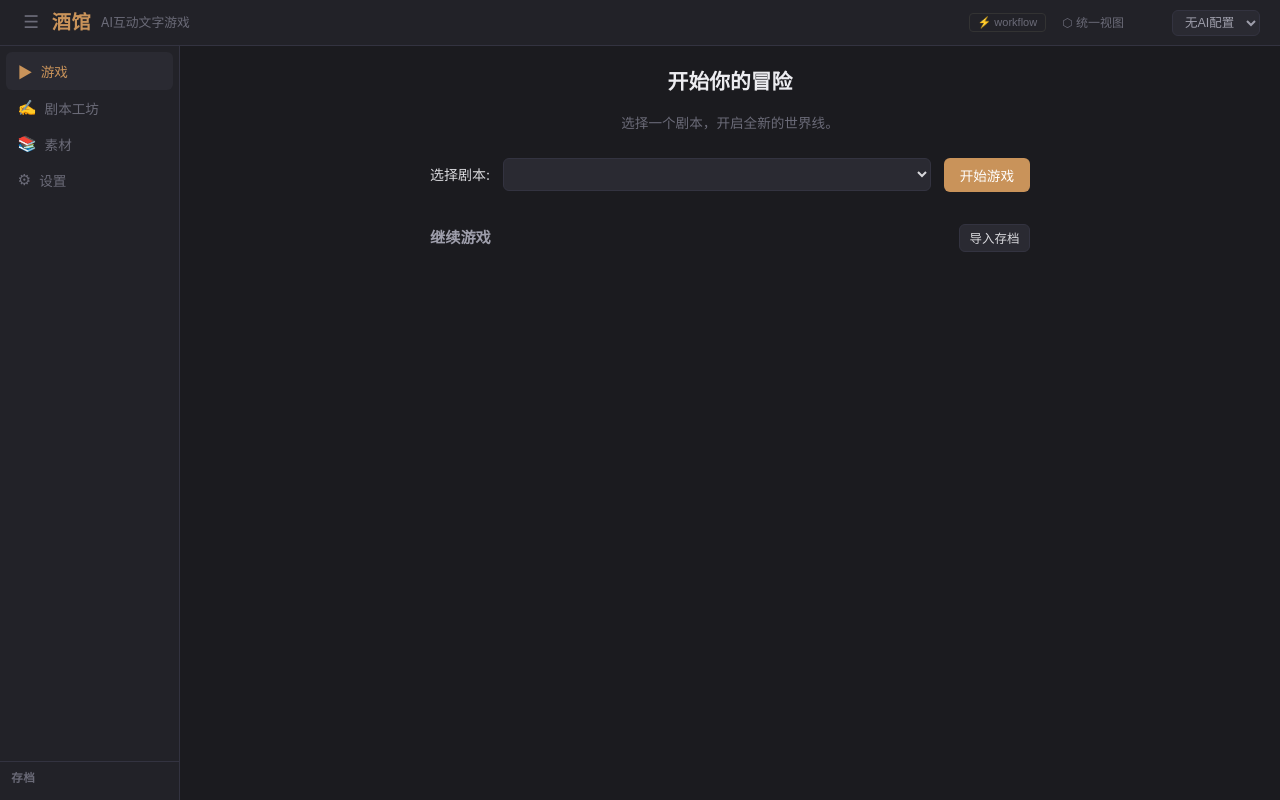
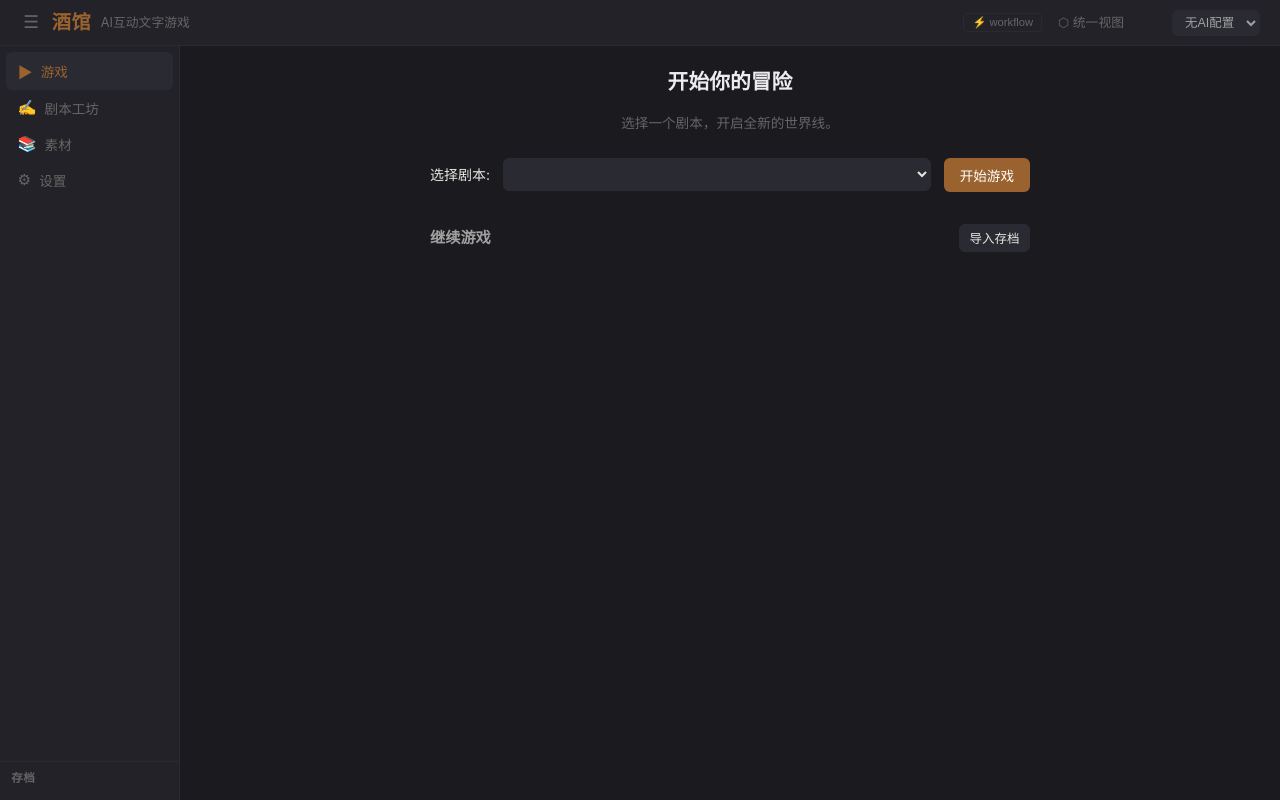
Before and after one commit to SteDean-Sawamura/private_tavern, a plain HTML site: page static/index.html in a window 1280 px wide. Drawn offline with Linux system fonts and the light colour scheme; no server answers.

Commit message:
Unified design system: token-driven CSS overhaul
New: static/css/design-tokens.css (58L)
  - Brand: amber-brown #9a622f
  - Backgrounds: 5-level (bg-0 through bg-4)
  - Text: 3-level (text-0/1/2)
  - Font sizes: 5-level (xs/sm/base/lg/xl)
  - Spacing: 4px grid (xs/sm/md/lg/xl)
  - Radius, shadows, transitions

All 4 CSS files now reference tokens:
  - style.css: :root aliases, button active/focus states,
    status panel 520→400px, narrative flex:1
  - shell.css: removed duplicate :root, references tokens
  - main.css: references tokens
  - rpg_map_ui.html: references tokens

Inline styles → CSS classes:
  - .btn-mode-toggle (pipeline mode button)
  - .link-shell (unified view link)

All pages import design-tokens.css first.

Co-Authored-By: Claude <noreply@anthropic.com>

```diff
--- /dev/null
+++ b/static/css/design-tokens.css
@@ -0,0 +1,58 @@
+/* 酒馆设计系统 — 统一 token */
+:root {
+  /* 品牌色（琥珀棕，借鉴 dsh-tavern） */
+  --brand: #9a622f;
+  --brand-hover: #a66b35;
+  --brand-dim: rgba(166, 107, 53, 0.10);
+  --brand-active: rgba(166, 107, 53, 0.24);
+
+  /* 背景层级（从深到浅） */
+  --bg-0: #151518;    /* 最深底层 */
+  --bg-1: #1b1b1f;    /* 主背景 */
+  --bg-2: #222228;    /* 卡片/面板 */
+  --bg-3: #2a2a32;    /* 悬浮/弹窗 */
+  --bg-4: #333340;    /* 高亮/选中 */
+
+  /* 文字层级 */
+  --text-0: #e8e6e3;  /* 主要文字 */
+  --text-1: #a0a0a0;  /* 次要文字 */
+  --text-2: #666;     /* 弱化文字 */
+
+  /* 边框 */
+  --border: #2a2a30;
+  --border-hover: #444;
+
+  /* 语义色 */
+  --success: #4da66d;
+  --warning: #c68a3a;
+  --danger: #c45f5f;
+  --info: #447ee6;
+
+  /* 字号（5级） */
+  --text-xs: 0.7rem;   /* 11px 辅助标签 */
+  --text-sm: 0.8rem;   /* 13px 次要内容 */
+  --text-base: 0.9rem; /* 14px 正文 */
+  --text-lg: 1.05rem;  /* 17px 小标题 */
+  --text-xl: 1.3rem;   /* 21px 大标题 */
+
+  /* 间距（4px 网格） */
+  --sp-xs: 4px;
+  --sp-sm: 8px;
+  --sp-md: 16px;
+  --sp-lg: 24px;
+  --sp-xl: 40px;
+
+  /* 圆角 */
+  --radius-sm: 4px;
+  --radius-md: 8px;
+  --radius-lg: 12px;
+
+  /* 阴影 */
+  --shadow-sm: 0 1px 3px rgba(0,0,0,0.3);
+  --shadow-md: 0 4px 12px rgba(0,0,0,0.4);
+  --shadow-lg: 0 8px 24px rgba(0,0,0,0.5);
+
+  /* 过渡 */
+  --ease: 0.18s ease;
+  --ease-slow: 0.3s ease;
+}
--- a/static/css/main.css
+++ b/static/css/main.css
@@ -1,34 +1,29 @@
 :root {
-  --bg-primary: #1b1b1f;
-  --bg-secondary: #222228;
-  --bg-card: #2a2a32;
-  --bg-hover: #35353f;
-  --bg-inset: #18181c;
+  /* 迁移到 design-tokens.css，这里做别名兼容 */
+  --bg-primary: var(--bg-1);
+  --bg-secondary: var(--bg-2);
+  --bg-card: var(--bg-3);
+  --bg-hover: var(--bg-4);
+  --bg-inset: var(--bg-0);
 
-  --text-primary: #d8d8dc;
-  --text-secondary: #9e9eab;
-  --text-muted: #6b6b78;
+  --text-primary: var(--text-0);
+  --text-secondary: var(--text-1);
+  --text-muted: var(--text-2);
   --text-bright: #ececf0;
 
-  --accent: #c9935a;
-  --accent-hover: #daa76e;
-  --accent-dim: rgba(201, 147, 90, 0.15);
+  --accent: var(--brand);
+  --accent-hover: var(--brand-hover);
+  --accent-dim: var(--brand-dim);
   --accent-rgb: 201,147,90;
 
-  --gold: #e6a817;
-
-  --success: #6dab6d;
-  --warning: #c9a44a;
-  --danger: #b85c5c;
-  --info: #6a9ab5;
+  --gold: var(--brand);
 
   --health: #c27070;
   --mood: #c9a44a;
   --relation: #a87fc4;
   --study: #6a9ab5;
 
-  --border: #333340;
-  --border-light: #3e3e4c;
+  --border-light: var(--border-hover);
   --radius: 6px;
   --shadow: 0 2px 8px rgba(0,0,0,0.3);
 }
--- a/static/css/shell.css
+++ b/static/css/shell.css
@@ -1,27 +1,20 @@
 :root {
-  --brand: #9a622f;
-  --brand-hover: #a66b35;
-  --brand-dim: rgba(166, 107, 53, 0.10);
-  --brand-active: rgba(166, 107, 53, 0.22);
+  /* 迁移到 design-tokens.css，这里做别名兼容 */
+  --brand-active: var(--brand-active, rgba(166, 107, 53, 0.22));
 
-  --bg-base: #18181b;
-  --bg-surface: #1e1e22;
-  --bg-elevated: #27272c;
+  --bg-base: var(--bg-0);
+  --bg-surface: var(--bg-1);
+  --bg-elevated: var(--bg-2);
 
-  --text-primary: #e4e2df;
-  --text-secondary: #8e8e8e;
-  --text-muted: #5a5a5a;
+  --text-primary: var(--text-0);
+  --text-secondary: var(--text-1);
+  --text-muted: var(--text-2);
 
-  --border: #2a2a30;
-
-  --success: #4da66d;
-  --warning: #c68a3a;
-  --error: #c45f5f;
+  --error: var(--danger);
 
   --header-h: 40px;
   --sidebar-w: 56px;
   --status-h: 24px;
-  --ease: .18s ease;
 }
 
 * { margin: 0; padding: 0; box-sizing: border-box; }
--- a/static/css/style.css
+++ b/static/css/style.css
@@ -2,30 +2,23 @@
 /* Color design: muted dark theme, warm neutrals, subtle accents */
 
 :root {
-    /* Backgrounds — layered grays with warm undertone */
-    --bg-primary: #1b1b1f;
-    --bg-secondary: #222228;
-    --bg-card: #2a2a32;
+    /* 迁移到 design-tokens.css，这里做别名兼容 */
+    --bg-primary: var(--bg-1);
+    --bg-secondary: var(--bg-2);
+    --bg-card: var(--bg-3);
     --bg-card-alt: #2e2e38;
-    --bg-hover: #35353f;
-    --bg-inset: #18181c;
-
-    /* Text hierarchy */
-    --text-primary: #d8d8dc;
-    --text-secondary: #9e9eab;
-    --text-muted: #6b6b78;
+    --bg-hover: var(--bg-4);
+    --bg-inset: var(--bg-0);
+    --bg-tertiary: var(--bg-3);
+
+    --text-primary: var(--text-0);
+    --text-secondary: var(--text-1);
+    --text-muted: var(--text-2);
     --text-bright: #ececf0;
 
-    /* Accent: warm amber (low saturation) */
-    --accent: #c9935a;
-    --accent-hover: #daa76e;
-    --accent-dim: rgba(201, 147, 90, 0.15);
-
-    /* Semantic colors (desaturated) */
-    --success: #6dab6d;
-    --warning: #c9a44a;
-    --danger: #b85c5c;
-    --info: #6a9ab5;
+    --accent: var(--brand);
+    --accent-hover: var(--brand-hover);
+    --accent-dim: var(--brand-dim);
 
     /* Stat colors (soft) */
     --health: #c27070;
@@ -34,23 +27,18 @@
     --relation: #a87fc4;
 
     /* Borders & chrome */
-    --border: #333340;
-    --border-light: #3e3e4c;
-    --border-focus: var(--accent);
+    --border-light: var(--border-hover);
+    --border-focus: var(--brand);
     --scrollbar: #3a3a48;
 
     /* Gold (for special highlights) */
-    --gold: #c9a44a;
+    --gold: var(--brand);
 
     /* Radius tokens */
-    --radius-sm: 4px;
     --radius: 6px;
-    --radius-lg: 10px;
 
     /* Shadows */
-    --shadow-sm: 0 1px 3px rgba(0,0,0,0.25);
     --shadow: 0 2px 8px rgba(0,0,0,0.3);
-    --shadow-lg: 0 4px 20px rgba(0,0,0,0.35);
 }
 
 * { margin: 0; padding: 0; box-sizing: border-box; }
@@ -182,8 +170,10 @@ header h1 {
    STATUS PANEL (right sidebar)
    ================================================ */
 #status-panel {
-    width: 520px;
-    min-width: 480px;
+    width: 400px;
+    min-width: 320px;
+    max-width: 480px;
+    flex-shrink: 1;
     background: var(--bg-secondary);
     border-left: 1px solid var(--border);
     padding: 0;
@@ -224,11 +214,12 @@ header h1 {
     background: var(--bg-secondary);
     flex-shrink: 0;
     overflow-x: auto;
+    scrollbar-width: none;
 }
 .status-tab {
     flex: 1;
-    padding: 0.45rem 0.3rem;
-    font-size: 0.75rem;
+    padding: var(--sp-xs) var(--sp-sm);
+    font-size: var(--text-xs);
     text-align: center;
     cursor: pointer;
     color: var(--text-muted);
@@ -236,6 +227,7 @@ header h1 {
     background: transparent;
     border-bottom: 2px solid transparent;
     transition: all 0.15s;
+    white-space: nowrap;
 }
 .status-tab:hover { color: var(--text-primary); }
 .status-tab.active {
@@ -496,6 +488,8 @@ header h1 {
 }
 .btn-primary:hover { background: var(--accent-hover); }
 .btn-primary:disabled { opacity: 0.4; cursor: not-allowed; }
+.btn-primary:active { transform: scale(0.97); }
+.btn-primary:focus-visible { outline: 2px solid var(--brand); outline-offset: 2px; }
 
 .btn-secondary {
     padding: 0.45rem 1rem;
@@ -509,6 +503,8 @@ header h1 {
     white-space: nowrap;
 }
 .btn-secondary:hover { background: var(--bg-hover); border-color: var(--border-light); }
+.btn-secondary:active { transform: scale(0.97); }
+.btn-secondary:focus-visible { outline: 2px solid var(--brand); outline-offset: 2px; }
 
 .btn-accent {
     padding: 0.45rem 1rem;
@@ -700,8 +696,9 @@ header h1 {
 #narrative-area {
     max-width: 780px;
     margin: 0 auto 1rem;
-    max-height: 55vh;
+    flex: 1;
     overflow-y: auto;
+    min-height: 200px;
     padding-right: 0.5rem;
     position: relative;
 }
@@ -4012,3 +4009,25 @@ input[type="checkbox"] {
 #game-play-screen.img-overlay-active #skill-check-hint {
     position: relative;
 }
+
+/* Header inline-style cleanup */
+.btn-mode-toggle {
+    background: none;
+    border: 1px solid var(--border);
+    color: var(--text-2);
+    padding: 2px 8px;
+    border-radius: var(--radius-sm);
+    font-size: var(--text-xs);
+    cursor: pointer;
+    transition: all var(--ease);
+}
+.btn-mode-toggle:hover { border-color: var(--brand); color: var(--brand); }
+.btn-mode-toggle.active { border-color: var(--brand); color: var(--brand); }
+
+.link-shell {
+    color: var(--text-muted);
+    text-decoration: none;
+    font-size: var(--text-sm);
+    transition: color var(--ease);
+}
+.link-shell:hover { color: var(--brand); }
--- a/static/index.html
+++ b/static/index.html
@@ -4,6 +4,7 @@
     <meta charset="UTF-8">
     <meta name="viewport" content="width=device-width, initial-scale=1.0">
     <title>酒馆 - AI互动文字游戏</title>
+    <link rel="stylesheet" href="/static/css/design-tokens.css">
     <link rel="stylesheet" href="/static/css/style.css">
 </head>
 <body>
@@ -14,8 +15,8 @@
             <span id="header-subtitle" class="subtitle">AI互动文字游戏</span>
         </div>
         <div class="header-right">
-            <button id="pipeline-mode-btn" onclick="togglePipelineMode()" title="切换推演模式" style="background:none;border:1px solid var(--border-color,#333);color:var(--text-muted,#888);padding:2px 8px;border-radius:4px;font-size:11px;cursor:pointer;">⚡ workflow</button>
-            <a href="/shell" title="统一视图" style="color:var(--text-muted);text-decoration:none;font-size:12px;">⬡ 统一视图</a>
+            <button id="pipeline-mode-btn" onclick="togglePipelineMode()" title="切换推演模式" class="btn-mode-toggle">⚡ workflow</button>
+            <a href="/shell" title="统一视图" class="link-shell">⬡ 统一视图</a>
             <span id="game-time" class="game-time"></span>
             <span id="weather-badge" class="weather-badge"></span>
             <span id="pacing-badge" class="pacing-indicator" style="display:none"></span>
```
Also changed, not shown: rpg_map_ui.html (+16 -20 lines), rpg_map_ui_v2.html (+1 -0 lines), static/shell.html (+1 -0 lines).
